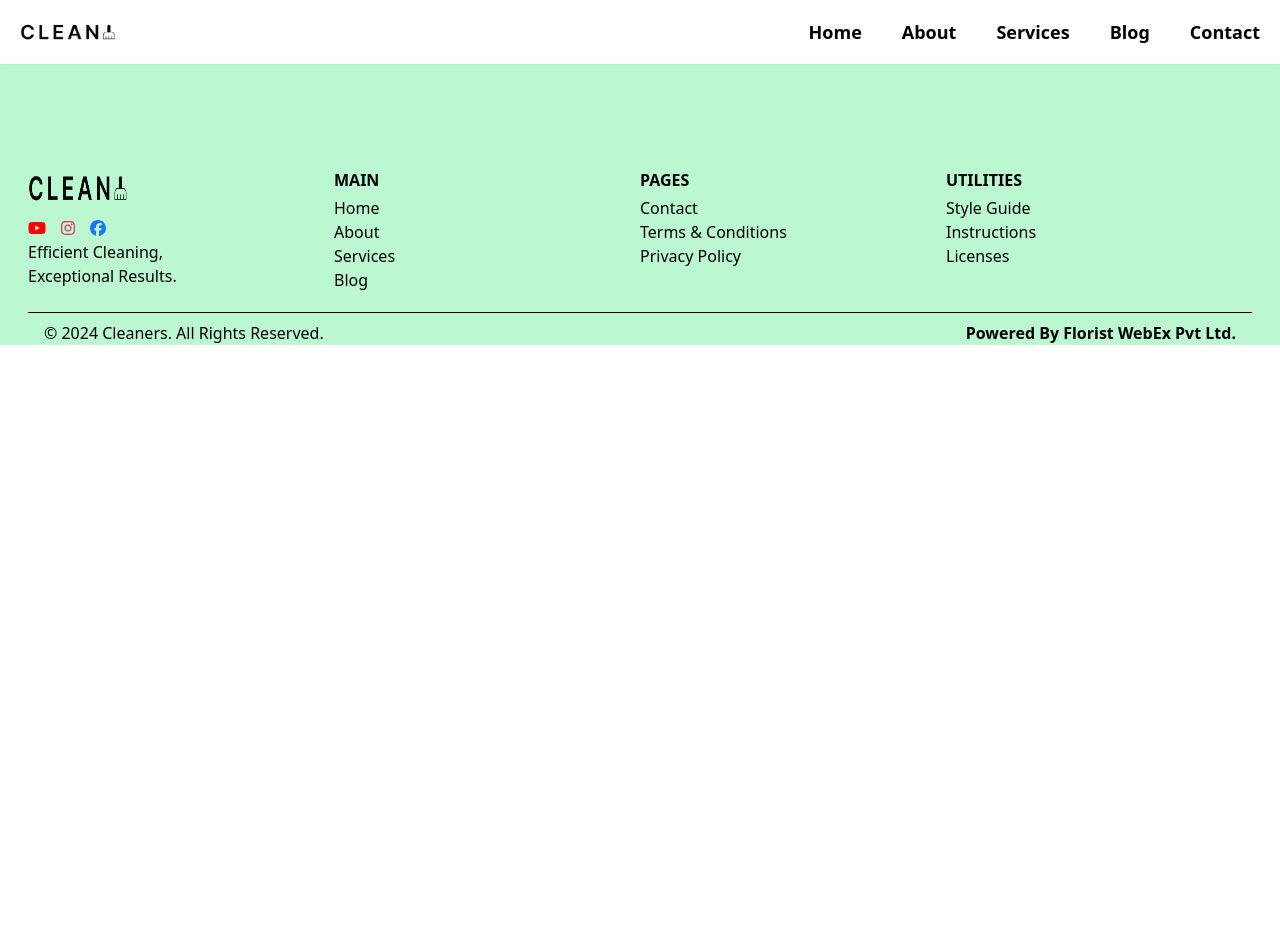
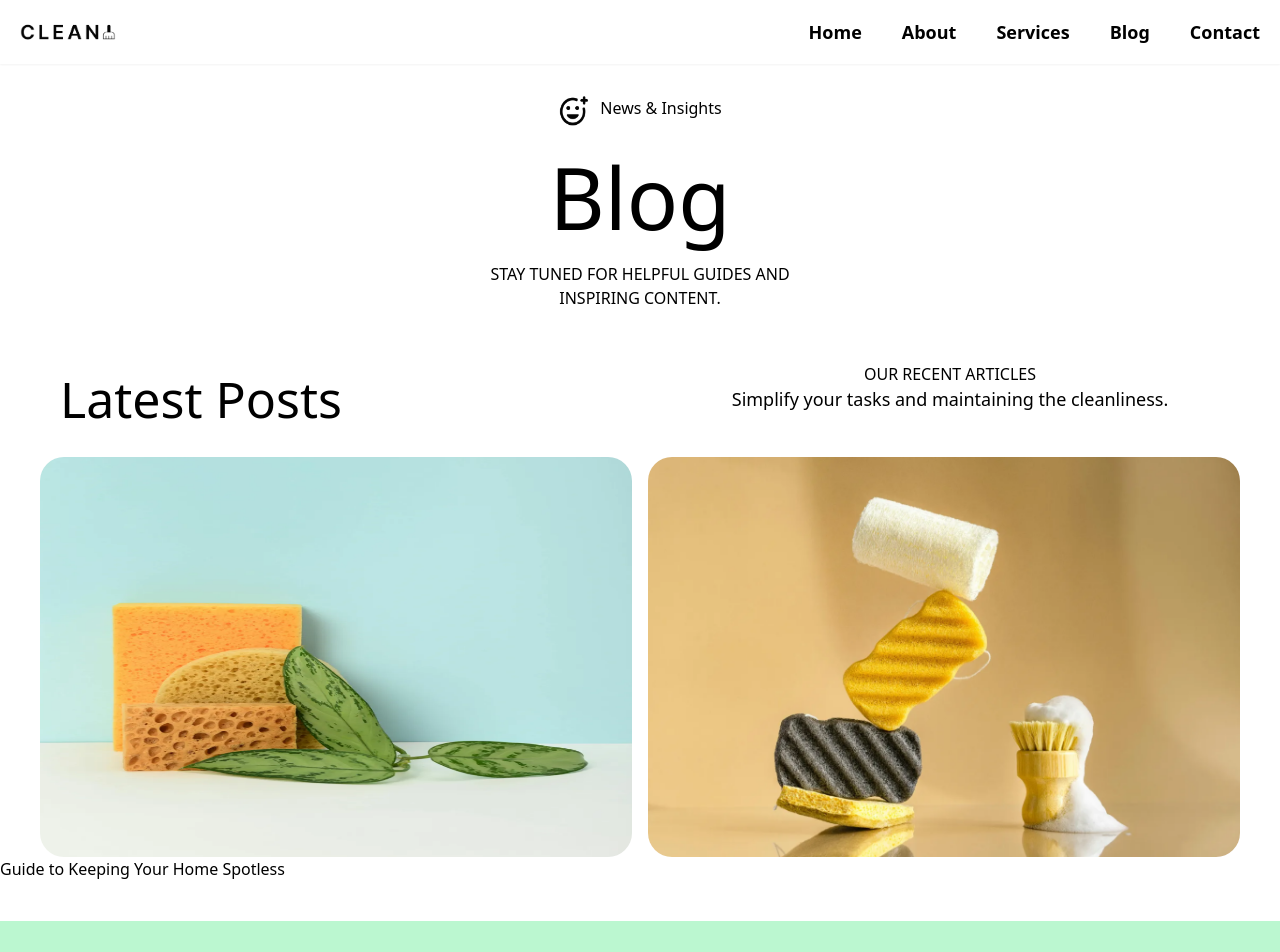
Before and after one commit to mdarifahamed/cleanups, a React (Create React App) app: page /blog in a window 1280 px wide. Shown: the top 952 px of the page. Before the commit the page ends 800 px from the top, so only its background shows below. Built offline with nearby package versions, Linux system fonts and the light colour scheme.

Commit message:
blog page

```diff
--- a/src/pages/Blog.jsx
+++ b/src/pages/Blog.jsx
@@ -1,10 +1,44 @@
 import React from 'react'
+import faceicons from "../assets/icons/face-icons.png"
+import lasteone from "../assets/home/latest-pic1.png"
+import lastethree from "../assets/home/latest-pic3.png"
 
 function Blog() {
   return (
-    <div>
+    <>
+      <div className='mt-20 '>
+        <div className=' pt-4 px-4 flex gap-3 justify-center text-center mx-auto' >
+          <img className='w-[30px] h-[30px]' src={faceicons} alt="faceicons" />
+           <p>News & Insights</p>
+        </div>
 
-    </div>
+        <div className='px-4 mt-2 text-center '>
+          <p className='text-[85px] font-normal'>Blog</p>
+          <p className='uppercase font-extralight'>Stay tuned for helpful guides and <br /> inspiring content.</p>
+        </div>
+
+        <div className=' mt-8 pt-5  px-5  grid grid-cols-2 '>
+          <p className='text-[50px] px-10'>Latest Posts</p>
+          <div className='text-center'>
+            <p className='[text-14px] uppercase font-extralight'>Our recent articles</p>
+            <p className='text-[18px] font-light'>Simplify your tasks and maintaining the cleanliness.</p>
+          </div>
+        </div>
+
+
+        <div className='px-10 grid grid-cols-2 gap-4 mt-5'>
+          <img className='w-[100%] h-[400px] rounded-3xl' src={lasteone} alt="lastetone" />
+          <img className='w-[100%] h-[400px] rounded-3xl' src={lastethree} alt="lastetone" />
+        </div>
+
+        <div>
+          <p>Guide to Keeping Your Home Spotless</p>
+          <p></p>
+        </div>
+
+
+      </div>
+    </>
   )
 }
 
```
Also changed, not shown: src/assets/home/folwers-pic.png (added), src/assets/home/latest-pic3.png (added).
